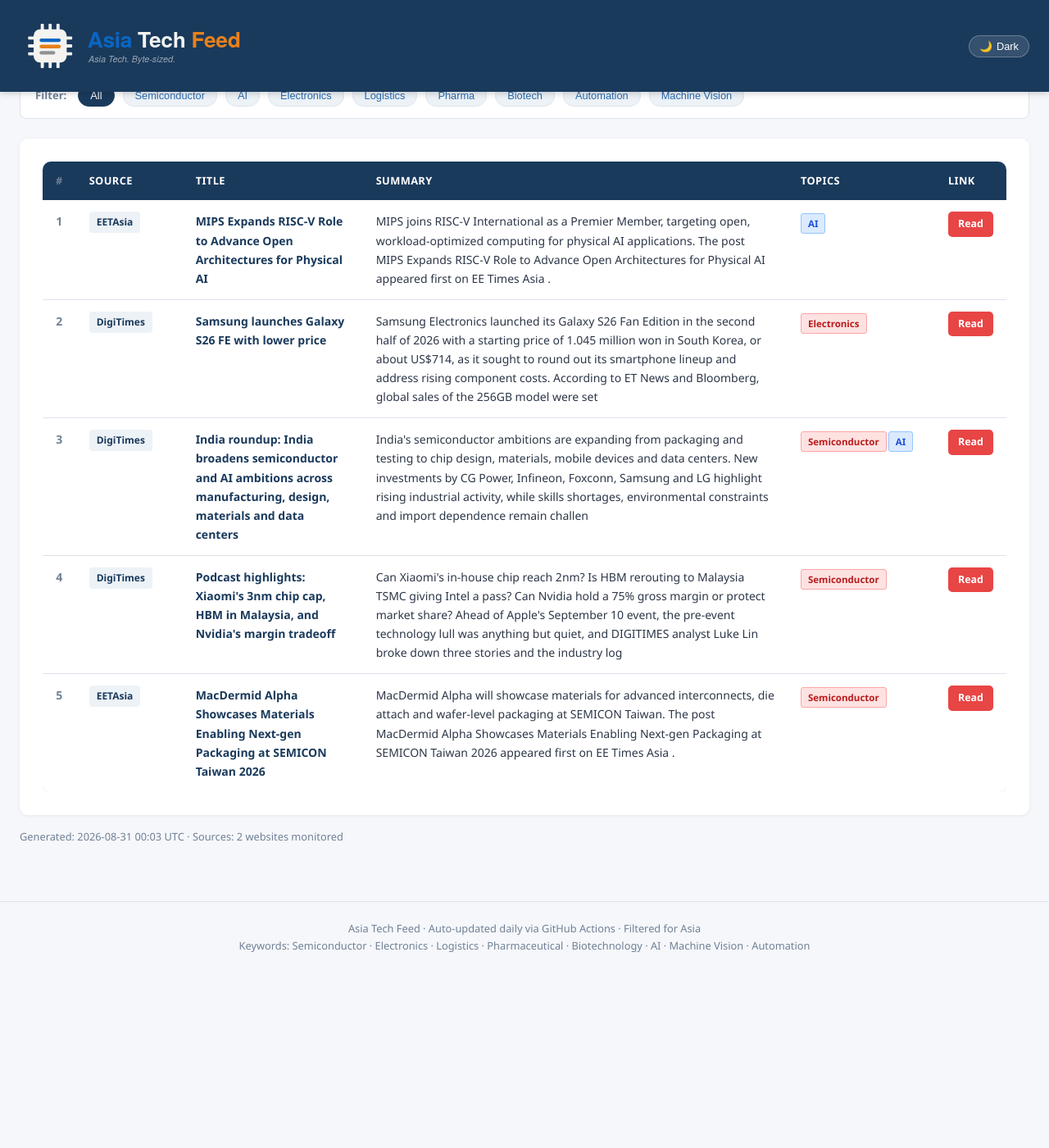
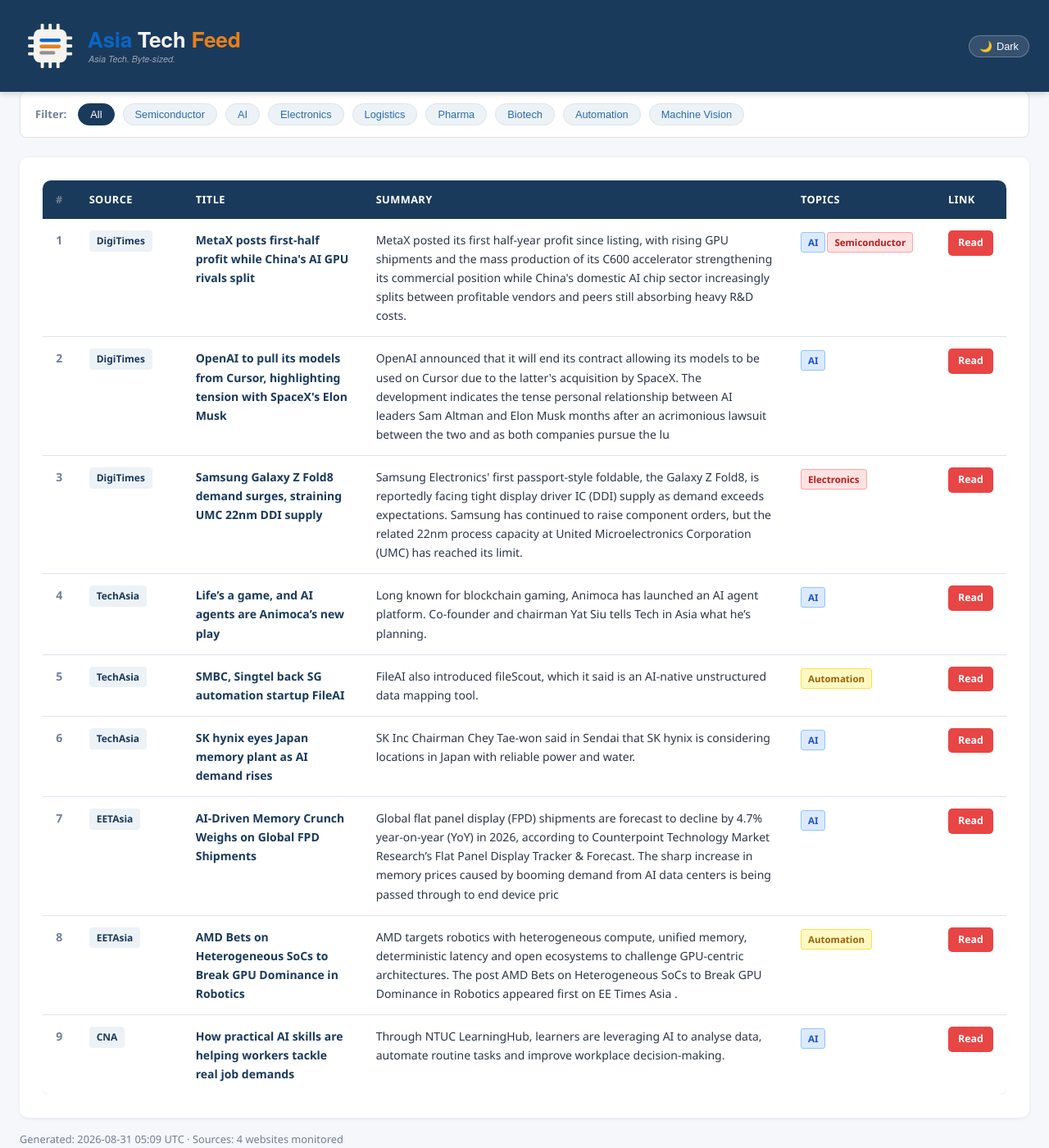
Before and after one commit to asiatechfeed/Asia-Tech-Feed, a Jekyll site: the page built from _posts/2026-08-31-asia-tech-news-digest.md, in a window 1280 px wide and 1400 px high, scrolled down 655 px. Shown: the whole window at 82% size. Built offline with Jekyll 4.4.1, drawn with Linux system fonts in a browser that asks for light colours; a script that is not in the unit is left out; before the commit the page ends 1841 px from its top, so only the background shows below that; some of the changed text lies outside the part shown.

Commit message:
📰 News digest 2026-08-31 (9 articles)

```diff
--- a/_posts/2026-08-31-asia-tech-news-digest.md
+++ b/_posts/2026-08-31-asia-tech-news-digest.md
@@ -1,16 +1,16 @@
 ---
 layout: post
 title: "Asia Tech News Digest - August 31, 2026"
-date: 2026-08-31 08:03:43 +0800
-articles_count: 5
-sources_count: 2
-sources: ["DigiTimes", "EETAsia"]
+date: 2026-08-31 13:09:36 +0800
+articles_count: 9
+sources_count: 4
+sources: ["CNA", "DigiTimes", "EETAsia", "TechAsia"]
 csv_file: /assets/data/news-2026-08-31.tsv
-featured_title: "MIPS Expands RISC-V Role to Advance Open Architectures for Physical AI"
-featured_url: "https://www.eetasia.com/mips-expands-risc-v-role-to-advance-open-architectures-for-physical-ai/"
-featured_source: "EETAsia"
-featured_summary: "MIPS joins RISC-V International as a Premier Member, targeting open, workload-optimized computing for physical AI applications. The post MIPS Expands RISC-V Role to Advance Open Architectures for Physical AI appeared first on EE Times Asia ."
-featured_image: ""
+featured_title: "MetaX posts first-half profit while China's AI GPU rivals split"
+featured_url: "https://www.digitimes.com/news/a20260831VL207/metax-china-ai-gpu-profit-revenue.html"
+featured_source: "DigiTimes"
+featured_summary: "MetaX posted its first half-year profit since listing, with rising GPU shipments and the mass production of its C600 accelerator strengthening its commercial position while China's domestic AI chip sector increasingly splits between profitable vendors and peers still absorbing heavy R&D costs."
+featured_image: "https://img.digitimes.com/newsshow/20260831vl207_files/1_b.jpg"
 ---
 
 <table class="news-table">
@@ -27,43 +27,75 @@ featured_image: ""
 <tbody>
 <tr>
   <td class="col-num">1</td>
-  <td class="col-source"><span class="source-badge">EETAsia</span></td>
-  <td class="col-title"><span class="article-title">MIPS Expands RISC-V Role to Advance Open Architectures for Physical AI</span></td>
-  <td class="col-summary">MIPS joins RISC-V International as a Premier Member, targeting open, workload-optimized computing for physical AI applications. The post MIPS Expands RISC-V Role to Advance Open Architectures for Physical AI appeared first on EE Times Asia .</td>
-  <td class="col-tags"><span class="tag ai">AI</span></td>
-  <td class="col-link"><a class="btn-link" href="https://www.eetasia.com/mips-expands-risc-v-role-to-advance-open-architectures-for-physical-ai/" target="_blank" rel="noopener">Read</a></td>
+  <td class="col-source"><span class="source-badge">DigiTimes</span></td>
+  <td class="col-title"><span class="article-title">MetaX posts first-half profit while China's AI GPU rivals split</span></td>
+  <td class="col-summary">MetaX posted its first half-year profit since listing, with rising GPU shipments and the mass production of its C600 accelerator strengthening its commercial position while China's domestic AI chip sector increasingly splits between profitable vendors and peers still absorbing heavy R&D costs.</td>
+  <td class="col-tags"><span class="tag ai">AI</span><span class="tag semi">Semiconductor</span></td>
+  <td class="col-link"><a class="btn-link" href="https://www.digitimes.com/news/a20260831VL207/metax-china-ai-gpu-profit-revenue.html" target="_blank" rel="noopener">Read</a></td>
 </tr>
 <tr>
   <td class="col-num">2</td>
   <td class="col-source"><span class="source-badge">DigiTimes</span></td>
-  <td class="col-title"><span class="article-title">Samsung launches Galaxy S26 FE with lower price</span></td>
-  <td class="col-summary">Samsung Electronics launched its Galaxy S26 Fan Edition in the second half of 2026 with a starting price of 1.045 million won in South Korea, or about US$714, as it sought to round out its smartphone lineup and address rising component costs. According to ET News and Bloomberg, global sales of the 256GB model were set </td>
-  <td class="col-tags"><span class="tag semi">Electronics</span></td>
-  <td class="col-link"><a class="btn-link" href="https://www.digitimes.com/news/a20260828PD239/samsung-galaxy-price-mediatek-camera.html" target="_blank" rel="noopener">Read</a></td>
+  <td class="col-title"><span class="article-title">OpenAI to pull its models from Cursor, highlighting tension with SpaceX's Elon Musk</span></td>
+  <td class="col-summary">OpenAI announced that it will end its contract allowing its models to be used on Cursor due to the latter's acquisition by SpaceX. The development indicates the tense personal relationship between AI leaders Sam Altman and Elon Musk months after an acrimonious lawsuit between the two and as both companies pursue the lu</td>
+  <td class="col-tags"><span class="tag ai">AI</span></td>
+  <td class="col-link"><a class="btn-link" href="https://www.digitimes.com/news/a20260831VL212/openai-spacex-elon-musk-acquisition-lawsuit.html" target="_blank" rel="noopener">Read</a></td>
 </tr>
 <tr>
   <td class="col-num">3</td>
   <td class="col-source"><span class="source-badge">DigiTimes</span></td>
-  <td class="col-title"><span class="article-title">India roundup: India broadens semiconductor and AI ambitions across manufacturing, design, materials and data centers</span></td>
-  <td class="col-summary">India's semiconductor ambitions are expanding from packaging and testing to chip design, materials, mobile devices and data centers. New investments by CG Power, Infineon, Foxconn, Samsung and LG highlight rising industrial activity, while skills shortages, environmental constraints and import dependence remain challen</td>
-  <td class="col-tags"><span class="tag semi">Semiconductor</span><span class="tag ai">AI</span></td>
-  <td class="col-link"><a class="btn-link" href="https://www.digitimes.com/news/a20260828VL209/design-data-manufacturing-materials-packaging.html" target="_blank" rel="noopener">Read</a></td>
+  <td class="col-title"><span class="article-title">Samsung Galaxy Z Fold8 demand surges, straining UMC 22nm DDI supply</span></td>
+  <td class="col-summary">Samsung Electronics' first passport-style foldable, the Galaxy Z Fold8, is reportedly facing tight display driver IC (DDI) supply as demand exceeds expectations. Samsung has continued to raise component orders, but the related 22nm process capacity at United Microelectronics Corporation (UMC) has reached its limit.</td>
+  <td class="col-tags"><span class="tag semi">Electronics</span></td>
+  <td class="col-link"><a class="btn-link" href="https://www.digitimes.com/news/a20260831PD204/samsung-galaxy-ddi-umc-22nm.html" target="_blank" rel="noopener">Read</a></td>
 </tr>
 <tr>
   <td class="col-num">4</td>
-  <td class="col-source"><span class="source-badge">DigiTimes</span></td>
-  <td class="col-title"><span class="article-title">Podcast highlights: Xiaomi's 3nm chip cap, HBM in Malaysia, and Nvidia's margin tradeoff</span></td>
-  <td class="col-summary">Can Xiaomi's in-house chip reach 2nm? Is HBM rerouting to Malaysia TSMC giving Intel a pass? Can Nvidia hold a 75% gross margin or protect market share? Ahead of Apple's September 10 event, the pre-event technology lull was anything but quiet, and DIGITIMES analyst Luke Lin broke down three stories and the industry log</td>
-  <td class="col-tags"><span class="tag semi">Semiconductor</span></td>
-  <td class="col-link"><a class="btn-link" href="https://www.digitimes.com/news/a20260828PD237/xiaomi-hbm-malaysia-nvidia-tsmc-chips.html" target="_blank" rel="noopener">Read</a></td>
+  <td class="col-source"><span class="source-badge">TechAsia</span></td>
+  <td class="col-title"><span class="article-title">Life’s a game, and AI agents are Animoca’s new play</span></td>
+  <td class="col-summary">Long known for blockchain gaming, Animoca has launched an AI agent platform. Co-founder and chairman Yat Siu tells Tech in Asia what he’s planning.</td>
+  <td class="col-tags"><span class="tag ai">AI</span></td>
+  <td class="col-link"><a class="btn-link" href="https://www.techinasia.com/lifes-game-animocas-agents-play" target="_blank" rel="noopener">Read</a></td>
 </tr>
 <tr>
   <td class="col-num">5</td>
+  <td class="col-source"><span class="source-badge">TechAsia</span></td>
+  <td class="col-title"><span class="article-title">SMBC, Singtel back SG automation startup FileAI</span></td>
+  <td class="col-summary">FileAI also introduced fileScout, which it said is an AI-native unstructured data mapping tool.</td>
+  <td class="col-tags"><span class="tag auto">Automation</span></td>
+  <td class="col-link"><a class="btn-link" href="https://www.techinasia.com/sg-automation-firm-fileai-enters-japan-with-jre-ventures-backing" target="_blank" rel="noopener">Read</a></td>
+</tr>
+<tr>
+  <td class="col-num">6</td>
+  <td class="col-source"><span class="source-badge">TechAsia</span></td>
+  <td class="col-title"><span class="article-title">SK hynix eyes Japan memory plant as AI demand rises</span></td>
+  <td class="col-summary">SK Inc Chairman Chey Tae-won said in Sendai that SK hynix is considering locations in Japan with reliable power and water.</td>
+  <td class="col-tags"><span class="tag ai">AI</span></td>
+  <td class="col-link"><a class="btn-link" href="https://www.techinasia.com/sk-hynix-sell-shares-raise-investment" target="_blank" rel="noopener">Read</a></td>
+</tr>
+<tr>
+  <td class="col-num">7</td>
   <td class="col-source"><span class="source-badge">EETAsia</span></td>
-  <td class="col-title"><span class="article-title">MacDermid Alpha Showcases Materials Enabling Next-gen Packaging at SEMICON Taiwan 2026</span></td>
-  <td class="col-summary">MacDermid Alpha will showcase materials for advanced interconnects, die attach and wafer-level packaging at SEMICON Taiwan. The post MacDermid Alpha Showcases Materials Enabling Next-gen Packaging at SEMICON Taiwan 2026 appeared first on EE Times Asia .</td>
-  <td class="col-tags"><span class="tag semi">Semiconductor</span></td>
-  <td class="col-link"><a class="btn-link" href="https://www.eetasia.com/macdermid-alpha-showcases-materials-enabling-next-gen-packaging-at-semicon-taiwan-2026/" target="_blank" rel="noopener">Read</a></td>
+  <td class="col-title"><span class="article-title">AI-Driven Memory Crunch Weighs on Global FPD Shipments</span></td>
+  <td class="col-summary">Global flat panel display (FPD) shipments are forecast to decline by 4.7% year-on-year (YoY) in 2026, according to Counterpoint Technology Market Research’s Flat Panel Display Tracker & Forecast. The sharp increase in memory prices caused by booming demand from AI data centers is being passed through to end device pric</td>
+  <td class="col-tags"><span class="tag ai">AI</span></td>
+  <td class="col-link"><a class="btn-link" href="https://www.eetasia.com/ai-driven-memory-crunch-weighs-on-global-fpd-shipments/" target="_blank" rel="noopener">Read</a></td>
+</tr>
+<tr>
+  <td class="col-num">8</td>
+  <td class="col-source"><span class="source-badge">EETAsia</span></td>
+  <td class="col-title"><span class="article-title">AMD Bets on Heterogeneous SoCs to Break GPU Dominance in Robotics</span></td>
+  <td class="col-summary">AMD targets robotics with heterogeneous compute, unified memory, deterministic latency and open ecosystems to challenge GPU-centric architectures. The post AMD Bets on Heterogeneous SoCs to Break GPU Dominance in Robotics appeared first on EE Times Asia .</td>
+  <td class="col-tags"><span class="tag auto">Automation</span></td>
+  <td class="col-link"><a class="btn-link" href="https://www.eetasia.com/amd-bets-on-heterogeneous-socs-to-break-gpu-dominance-in-robotics/" target="_blank" rel="noopener">Read</a></td>
+</tr>
+<tr>
+  <td class="col-num">9</td>
+  <td class="col-source"><span class="source-badge">CNA</span></td>
+  <td class="col-title"><span class="article-title">How practical AI skills are helping workers tackle real job demands</span></td>
+  <td class="col-summary">Through NTUC LearningHub, learners are leveraging AI to analyse data, automate routine tasks and improve workplace decision-making.</td>
+  <td class="col-tags"><span class="tag ai">AI</span></td>
+  <td class="col-link"><a class="btn-link" href="https://www.channelnewsasia.com/advertorial/how-practical-ai-skills-are-helping-workers-tackle-real-job-demands-6325476" target="_blank" rel="noopener">Read</a></td>
 </tr>
 </tbody>
 </table>
```
Also changed, not shown: _data/seen_urls.json (+10 -1 lines), _digest_meta.json (+24 -22 lines), assets/data/news-2026-08-31.tsv (+9 -5 lines), assets/data/search-index.json.
